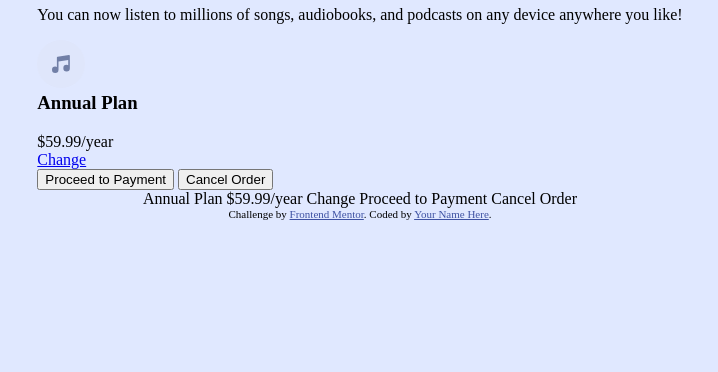
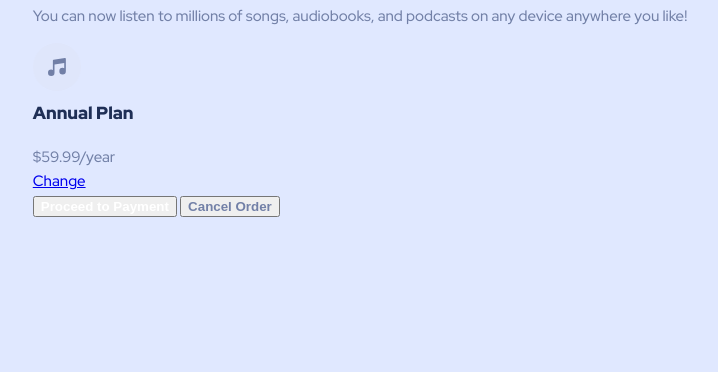
Before and after one commit to bluepersia/order-summary-component-2, a plain HTML site: page index.html in a window 1280 px wide. Shown: the part 428-800 px from the top of the page, without its empty margins (280-998 px from the left). Drawn offline with Linux system fonts and the light colour scheme.

Commit message:
Typography

```diff
--- a/index.html
+++ b/index.html
@@ -3,6 +3,9 @@
 <head>
   <meta charset="UTF-8">
   <meta name="viewport" content="width=device-width,initial-scale=1.0"/>
+  <link rel="preconnect" href="https://fonts.googleapis.com">
+<link rel="preconnect" href="https://fonts.gstatic.com" crossorigin>
+<link href="https://fonts.googleapis.com/css2?family=Red+Hat+Display:wght@500..900&display=swap" rel="stylesheet">
   <link rel="stylesheet" href="style.css"/>
   <link rel="icon" type="image/png" sizes="32x32" href="./images/favicon-32x32.png">
 
@@ -40,18 +43,5 @@
   </div>
 
 
-
-  Annual Plan
-  $59.99/year
-
-  Change
-
-  Proceed to Payment
-  Cancel Order
-
-  <div class="attribution">
-    Challenge by <a href="https://www.frontendmentor.io?ref=challenge" target="_blank">Frontend Mentor</a>.
-    Coded by <a href="#">Your Name Here</a>.
-  </div>
 </body>
 </html>
--- a/style.css
+++ b/style.css
@@ -5,6 +5,7 @@
     --cmp-Verypaleblue: hsl(225, 100%, 98%);
     --cmp-Desaturatedblue: hsl(224, 23%, 55%);
     --cmp-Darkblue: hsl(223, 47%, 23%);
+    --cmp-White: white;
 }
 
 
@@ -30,3 +31,50 @@ body
 * :last-child {
     margin-bottom: 0;
 }
+
+/* Tyopgraphy */
+
+html {
+    font-size: 15px;
+}
+
+.cmp
+{
+    font-family: "Red Hat Display", sans-serif;
+    line-height: 1.625;
+    color: var(--cmp-Desaturatedblue);
+    font-weight: 500;
+}
+
+.cmp h1
+{
+    font-size: 1.46rem;
+    font-weight: 900;
+    color: var(--cmp-Darkblue);
+}
+
+.cmp h3
+{
+    color: var(--cmp-Darkblue);
+    font-weight: 900;
+}
+
+
+.cmp__price-change
+{
+    color: var(--cmp-Brightblue);
+    font-weight: 700;
+}
+
+.cmp__btn {
+    font-weight: 900;
+}
+
+.cmp__btn--blue {
+    color: var(--cmp-White);
+}
+
+.cmp__btn--white
+{
+    color: inherit;
+}
```
